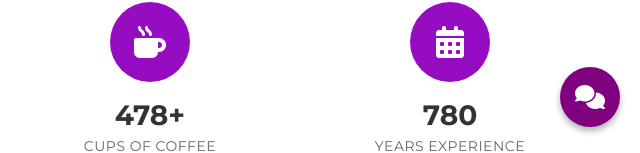
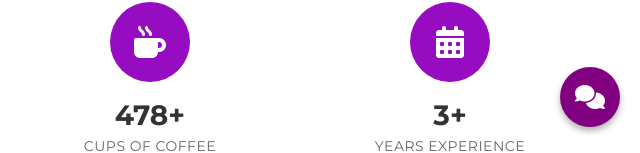
Before and after one commit to Sobia122/Sobia-Liaqat-portfolio, a plain HTML site: page index.html in a window 1280 px wide. Shown: the part 653-806 px from the top of the page, 640-1280 px from the left. Drawn offline with nearby package versions, Linux system fonts and the light colour scheme.

Commit message:
Update experience counter from 780 to 3

```diff
--- a/index.html
+++ b/index.html
@@ -115,7 +115,7 @@
     <div class="counter-icon">
       <i class="fa-solid fa-calendar-days"></i>
     </div>
-    <div class="counter-number">780</div>
+    <div class="counter-number">3+</div>
     <div class="counter-text">Years Experience</div>
   </div>
 </section>
```
